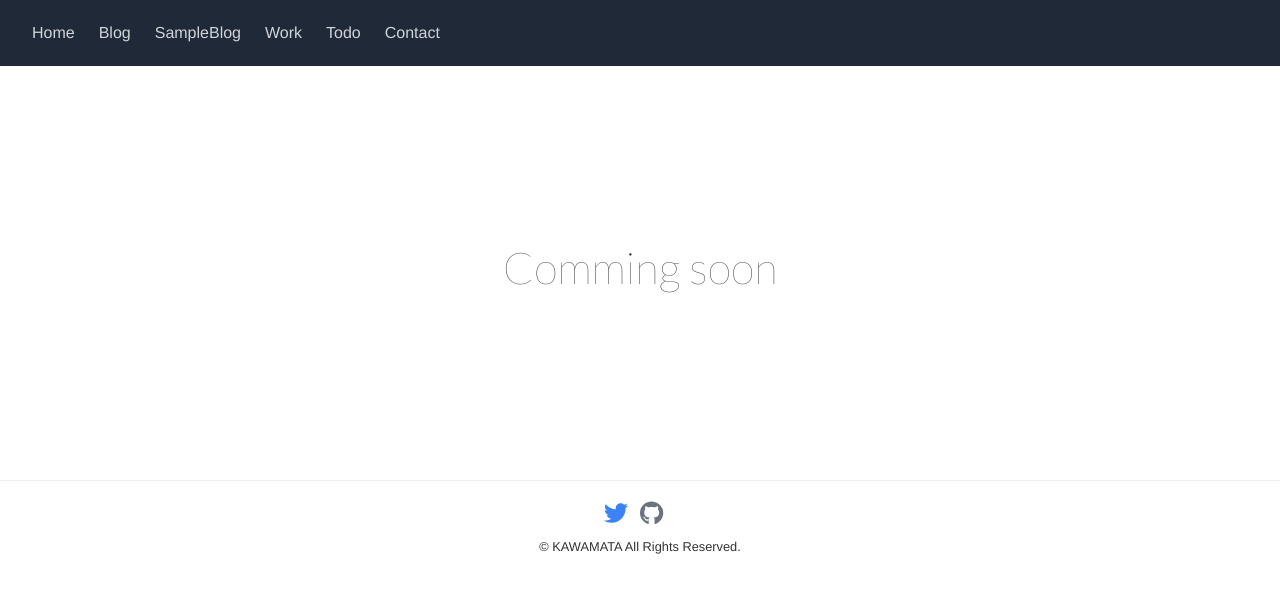
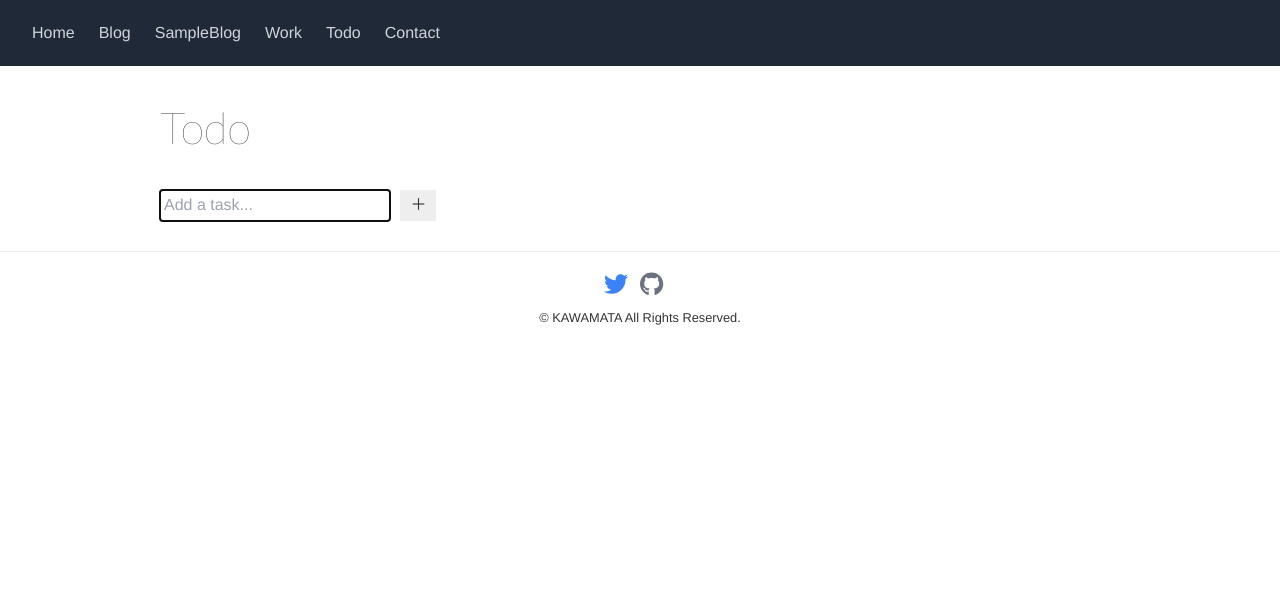
Before and after one commit to mogura7777/Portfolio, a Next.js app: page /todo in a window 1280 px wide. Shown: the top 592 px of the page. Built offline with nearby package versions, Linux system fonts and the light colour scheme; some icons are missing.

Commit message:
Todoリスト追加（リロード対策は後ほど対応）

```diff
--- a/package.json
+++ b/package.json
@@ -21,7 +21,8 @@
     "next-themes": "^0.2.1",
     "react": "18.2.0",
     "react-dom": "18.2.0",
-    "typescript": "4.9.4"
+    "typescript": "4.9.4",
+    "uuid": "^9.0.0"
   },
   "devDependencies": {
     "autoprefixer": "^10.4.13",
--- /dev/null
+++ b/src/components/TodoApp.js
@@ -0,0 +1,157 @@
+/** @format */
+
+import React, { useState, useEffect, useRef } from "react";
+import { v4 as uuidv4 } from "uuid";
+import TodoForm from "./TodoForm";
+import TodoList from "./TodoList";
+const TodoApp = () => {
+  const initialState = () => JSON.parse(localStorage.getItem("Tasks")) || [];
+  const [tasks, setTasks] = useState(initialState);
+  const [newTask, setNewTask] = useState("");
+  const [isEditing, setIsEditing] = useState(false);
+  const [editId, setEditId] = useState("");
+  const inputRef = useRef(null);
+
+  const handleChange = (e) => {
+    const { value } = e.target;
+    setNewTask((prevState) => (prevState = value));
+  };
+
+  const handleSubmit = (e) => {
+    e.preventDefault();
+    if (newTask === "") return;
+    if (!isEditing) {
+      const newTaskArr = [
+        ...tasks,
+        { id: uuidv4(), title: newTask, completed: false },
+      ];
+      setTasks((prevState) => (prevState = newTaskArr));
+      setNewTask("");
+      inputRef.current.focus();
+    } else {
+      const newArr = tasks.slice();
+      const indexArr = newArr.map((arr) => arr.id);
+      const index = indexArr.indexOf(editId);
+      newArr.splice(index, 1, { id: editId, title: newTask, completed: false });
+      setTasks((prevState) => (prevState = newArr));
+      setNewTask("");
+      setEditId("");
+      setIsEditing(false);
+      inputRef.current.focus();
+    }
+  };
+
+  const handleClear = () => {
+    setTasks([]);
+    inputRef.current.focus();
+  };
+
+  const handleCancel = () => {
+    setIsEditing(false);
+    setNewTask("");
+    setEditId("");
+    inputRef.current.focus();
+  };
+
+  const handleDelete = (id) => {
+    setTasks((prevState) => prevState.filter((task) => task.id !== id));
+  };
+
+  const handleEdit = (id) => {
+    const item = tasks.find((task) => task.id === id);
+    setNewTask(item.title);
+    setIsEditing(true);
+    setEditId(item.id);
+    inputRef.current.focus();
+  };
+
+  const handleCheck = (title, id) => {
+    if (tasks.find((task) => task.id === id).completed) {
+      const newArr = tasks.slice();
+      const indexArr = newArr.map((arr) => arr.id);
+      const index = indexArr.indexOf(id);
+      newArr.splice(index, 1, { id, title, completed: false });
+      setTasks((prevState) => (prevState = newArr));
+    } else {
+      const newArr = tasks.slice();
+      const indexArr = newArr.map((arr) => arr.id);
+      const index = indexArr.indexOf(id);
+      newArr.splice(index, 1, { id, title, completed: true });
+      setTasks((prevState) => (prevState = newArr));
+    }
+  };
+
+  useEffect(() => {
+    localStorage.setItem("Tasks", JSON.stringify(tasks));
+  }, [tasks]);
+
+  useEffect(() => {
+    inputRef.current.focus();
+  }, []);
+
+  const liStyle = {
+    textDecoration: "line-through",
+    fontWeight: "100",
+    fontStyle: "italic",
+  };
+  const TaskLists = tasks.map((task) => {
+    return (
+      <li
+        className="TodoList__item"
+        style={task.completed ? liStyle : { textDecoration: "none" }}
+        key={task.id}
+      >
+        <div className="TodoList__item_ttl">{task.title}</div>
+        <div className="TodoList__item_box">
+          <button
+            title="Delete"
+            className="TodoList__item_btn"
+            onClick={() => handleDelete(task.id)}
+          >
+            <i className="fas fa-trash-alt" />
+          </button>
+          <button
+            title="Edit"
+            className="TodoList__item_btn"
+            onClick={() => handleEdit(task.id)}
+          >
+            <i className="fas fa-pen-fancy" />
+          </button>
+          <button
+            title="Complete"
+            className="TodoList__item_btn"
+            onClick={() => handleCheck(task.title, task.id)}
+          >
+            <i className="fas fa-check" />
+          </button>
+        </div>
+      </li>
+    );
+  });
+  return (
+    <div className="Todo">
+      <TodoList>
+        <h1 className="ttl">Todo</h1>
+        {TaskLists}
+        {/* {tasks.length > 0 ? (
+          TaskLists
+        ) : (
+          <span className="no-task">
+            <i className="fas fa-tasks" />
+            <span className="no-task-p">Add tasks above</span>
+          </span>
+        )} */}
+      </TodoList>
+      <TodoForm
+        onSubmit={handleSubmit}
+        value={newTask}
+        onChange={handleChange}
+        onClick={!isEditing ? handleClear : handleCancel}
+        isEditing={isEditing}
+        reference={inputRef}
+      />
+    </div>
+  );
+};
+
+export default TodoApp;
--- /dev/null
+++ b/src/components/TodoForm.js
@@ -0,0 +1,32 @@
+/** @format */
+
+import React from "react";
+
+const TodoForm = (props) => {
+  return (
+    <div className="TodoForm">
+      <form className="TodoForm__box" onSubmit={props.onSubmit}>
+        <input
+          className="TodoForm__input"
+          type="text"
+          placeholder="Add a task..."
+          value={props.value}
+          onChange={props.onChange}
+          maxLength="40"
+          ref={props.reference}
+          required
+        />
+        <div className="btn-container">
+          <button className="form__btn" type="submit">
+            {!props.isEditing ? "＋" : "保存"}
+          </button>
+          {/* <button className="form__btn" type="button" onFocus={props.onClick}>
+            {!props.isEditing ? "クリア" : "Cancel"}
+          </button> */}
+        </div>
+      </form>
+    </div>
+  );
+};
+
+export default TodoForm;
--- /dev/null
+++ b/src/components/TodoList.js
@@ -0,0 +1,9 @@
+/** @format */
+
+import React from "react";
+
+const TodoList = (props) => {
+  return <ul className="TodoList">{props.children}</ul>;
+};
+
+export default TodoList;
--- a/src/pages/_document.tsx
+++ b/src/pages/_document.tsx
@@ -15,6 +15,10 @@ export default function Document() {
           rel="stylesheet"
           type="text/css"
         ></link>
+        <link
+          rel="stylesheet"
+          href="https://cdnjs.cloudflare.com/ajax/libs/font-awesome/5.13.1/css/all.min.css"
+        />
       </Head>
       <body className="dark:bg-gray-800">
         <Main />
--- a/src/pages/todo.tsx
+++ b/src/pages/todo.tsx
@@ -1,11 +1,11 @@
 /** @format */
 
 import Layout from "../components/Layout";
-import Nopage from "../components/Nopage";
+import TodoApp from "../components/TodoApp";
 export default function Contact() {
   return (
     <Layout title="Contact">
-      <Nopage></Nopage>
+      <TodoApp />
     </Layout>
   );
 }
--- a/src/styles/globals.scss
+++ b/src/styles/globals.scss
@@ -110,3 +110,38 @@ a {
     margin: 0 0 10px;
   }
 }
+.TodoForm__box {
+  display: flex;
+  margin: 0 0 10px;
+  .TodoForm__input {
+    min-width: 24%;
+    border-bottom: 1px solid #333;
+    padding: 0 4px;
+    margin: 0 10px 0 0;
+  }
+  .form__btn {
+    padding: 0 10px;
+    height: 100%;
+    background: #eee;
+  }
+}
+.TodoList {
+  margin: 0 0 20px;
+  .TodoList__item {
+    display: flex;
+    align-items: center;
+    margin: 0 0 4px;
+  }
+  .TodoList__item_ttl {
+    margin: 0 10px 0 0;
+    padding: 4px;
+    min-width: 24%;
+    border-radius: 4px;
+    background-color: rgba(0, 0, 0, 0.02);
+  }
+  .TodoList__item_btn {
+    padding: 4px 10px;
+    background: #eee;
+    margin: 0 4px 0 0;
+  }
+}
```
Also changed, not shown: 2 other files (tests, documents, lock files or other folders).
